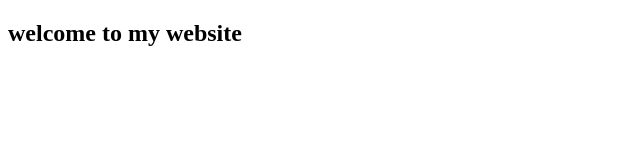
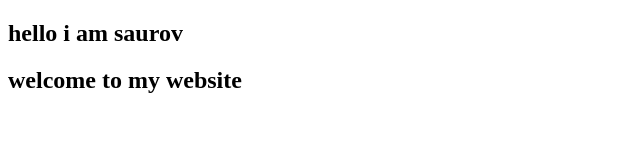
Before and after one commit to saurov123/my-portfolio, a plain HTML site: page index.html in a window 1280 px wide. Shown: the whole page, without its empty margins (0-640 px from the left). Drawn offline with Linux system fonts and the light colour scheme.

Commit message:
section1st-addded

```diff
--- a/index.html
+++ b/index.html
@@ -3,19 +3,18 @@
 <head>
     <meta charset="UTF-8">
     <meta http-equiv="X-UA-Compatible" content="IE=edge">
-    <meta name="viewport" content="width=], initial-scale=1.0">
-    <link rel="stylesheet" href="style.css">
-    <title>Document</title>
+    <meta name="viewport" content="width=device-width, initial-scale=1.0">
+    <title>my portfolio</title>
 </head>
 <body>
-    <section>
-        <div class="1stpart">
-          <h1>welcome to my website</h1>
 
+    <section class="1st">
+        <div class="1st_p_one">
+            <h1>hello i am saurov</h1>
+            <h2>welcome to my website</h2>
 
 
         </div>
-
     </section>
 
 </body>
```
Also changed, not shown: 1 other file.
